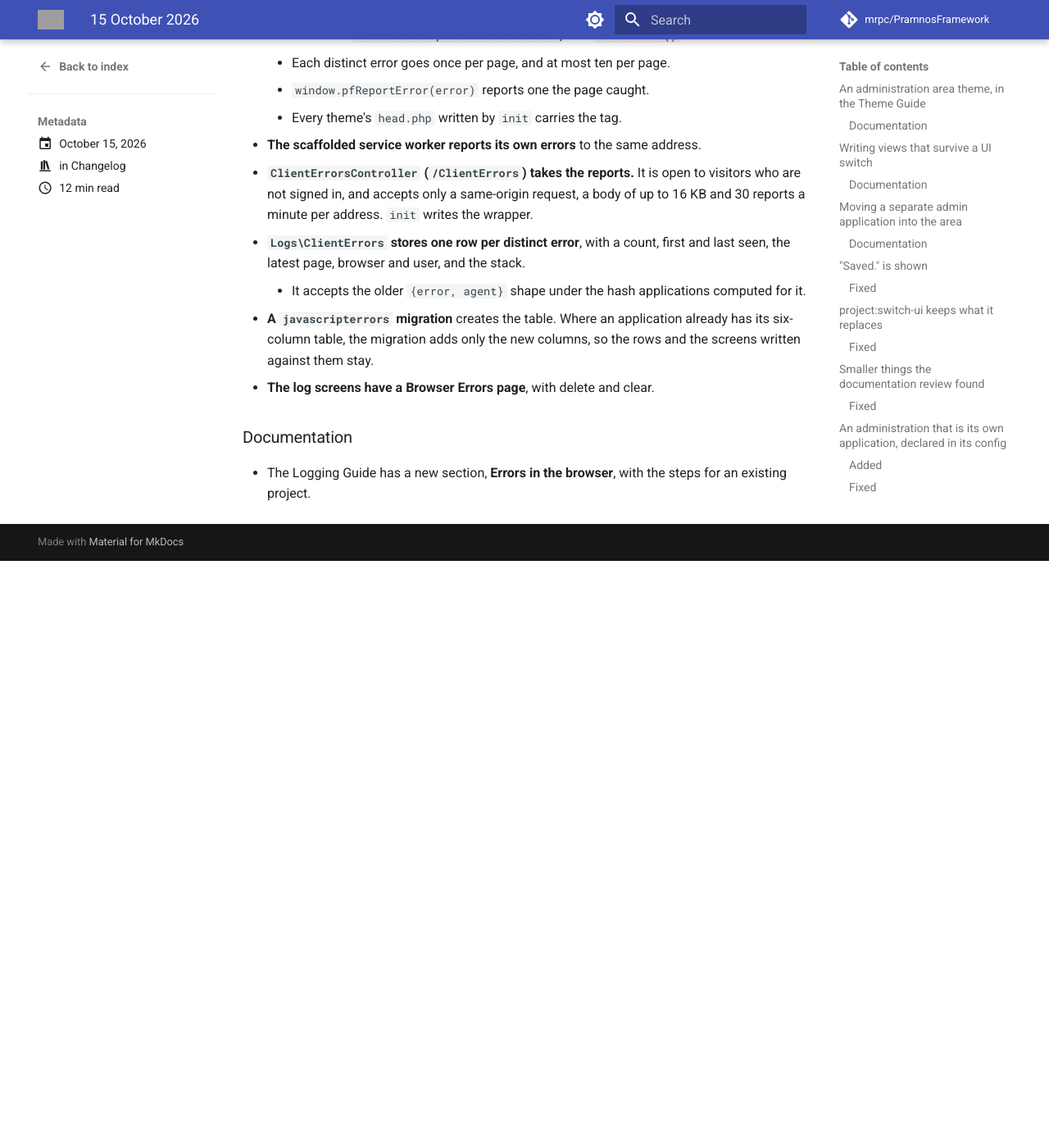
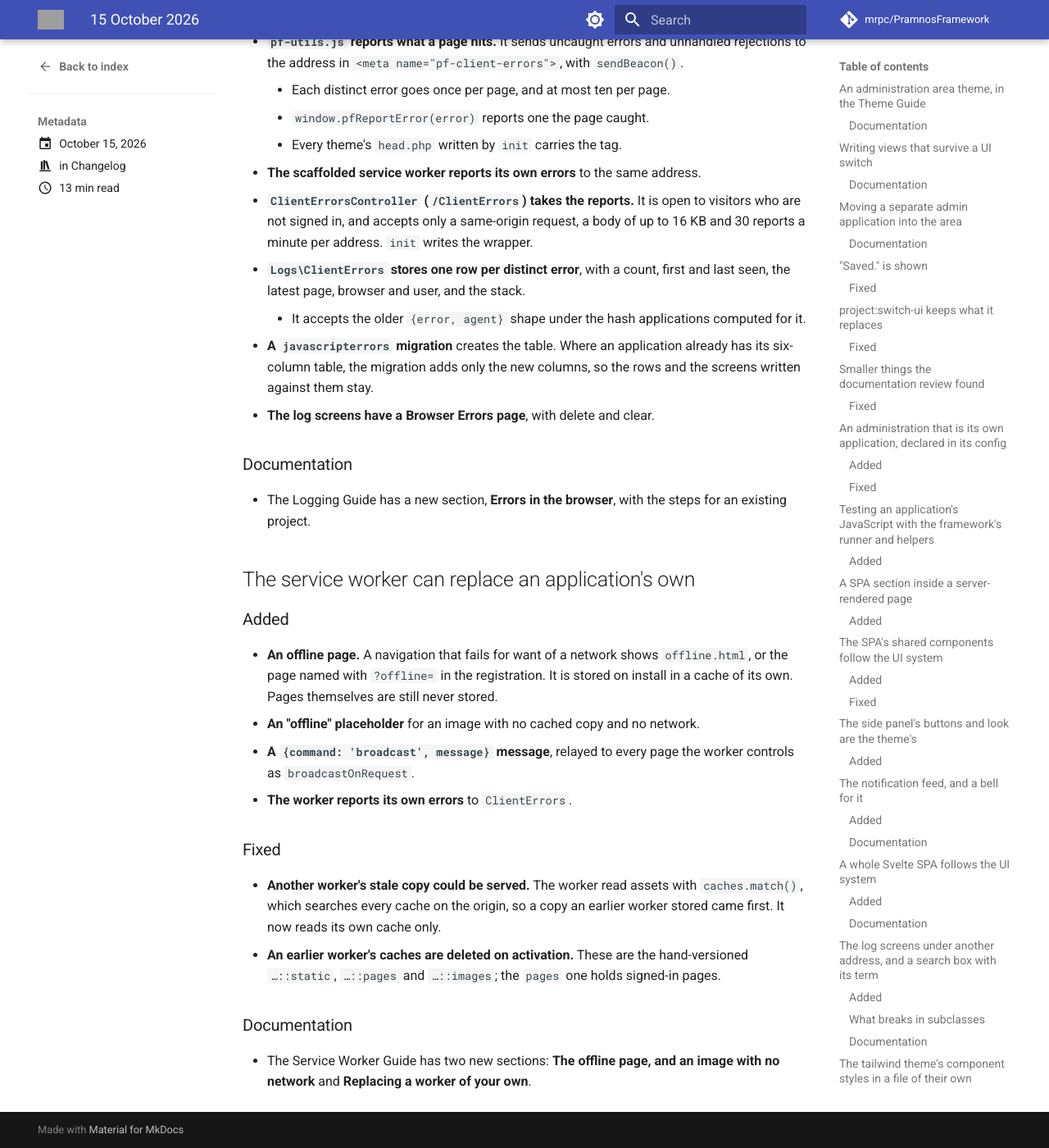
Before and after one commit to mrpc/PramnosFramework, an MkDocs documentation site: the page built from docs/version-history/posts/2026-10-15.md, in a window 1280 px wide and 1400 px high, scrolled down 11769 px. Shown: the whole window at 82% size. Built offline with MkDocs 1.6.1 and Material for MkDocs 9.7.7, drawn with Linux system fonts in a browser that asks for light colours; comment, search, counter and statistics services are not loaded; before the commit the page ends 12453 px from its top, so only the background shows below that; some of the changed text lies outside the part shown; grey boxes are pictures that could not be loaded.

Commit message:
feat(pwa): the service worker can replace an application's own — an offline page, an offline image, broadcast, its own errors reported; it reads only its own cache and deletes an earlier worker's versioned caches

````diff
--- a/docs/Pramnos_Service_Worker_Guide.md
+++ b/docs/Pramnos_Service_Worker_Guide.md
@@ -6,6 +6,8 @@ use_cases:
   - Working out why a stylesheet change is not showing up for some visitors
   - Removing a service worker from a site that already has one
   - Deciding whether to cache HTML in the browser as well as on the server
+  - Replacing a service worker of your own with the framework's, offline page included
+  - Seeing the errors the service worker itself hits
 ---
 
 # Service Worker Guide
@@ -38,9 +40,10 @@ What makes it safe to say yes to is the boundary below.
 | Method | `GET` only |
 | Origin | same-origin only |
 | Paths | anything ending `.css .js .mjs .woff .woff2 .ttf .otf .eot .png .jpg .jpeg .gif .svg .webp .avif .ico` |
+| A page (a navigation) | always from the network, **never stored**; with no network at all, the offline page |
 | Everything else | **not intercepted at all** — no `respondWith`, so the browser behaves as if there were no worker |
 
-**HTML is never touched.** That is the whole design. Once a worker caches HTML it needs a
+**HTML is never stored.** That is the whole design. Once a worker caches HTML it needs a
 list of URLs never to cache — the signed-in pages, the checkout, the profile editor — and
 that list is maintained by hand, one line at a time:
 
@@ -221,6 +224,52 @@ page is what makes it immediate.
 
 ---
 
+## The offline page, and an image with no network
+
+A navigation that fails for want of a network shows **the offline page**, one static file. That
+is `offline.html` beside the worker, or the page named in the registration:
+
+```js
+navigator.serviceWorker.register('/sw.js?offline=errors/offline.html');
+```
+
+It is stored on install, in a cache of its own (`<app>-assets-offline`) that the asset cap never
+evicts. Without such a file there is no fallback, and the browser shows its own error. Pages
+themselves are still never stored. The offline page stands in for every page; no page stands in
+for itself.
+
+An image with no cached copy and no network is drawn as a grey box that says "offline", rather
+than as a broken image.
+
+---
+
+## Replacing a worker of your own
+
+A worker this one replaces has usually left caches behind, the hand-versioned
+`v1.32::static`, `v1.32::pages` and `v1.32::images`. On activation this worker deletes every
+cache matching `LEGACY_CACHES` (`/::(?:static|pages|images)$/`). Add a pattern there if yours
+had names of another shape.
+
+That matters for two reasons:
+
+- **Privacy.** A `pages` cache holds signed-in pages.
+- **Stale copies.** `caches.match()` reads every cache on the origin, so an older worker's stale
+  copy of a stylesheet would be served first. This worker reads only its own cache.
+
+**Messages a page can send it:**
+
+| Message | What the worker does |
+|---|---|
+| `{command: 'purge'}` | Empties its asset cache |
+| `{command: 'unregister'}` | Unregisters and empties the cache |
+| `{command: 'broadcast', message}` | Sends `{command: 'broadcastOnRequest', message}` to every page it controls |
+
+**Its own errors** are reported to `ClientErrors` as kind `worker`, beside the pages' errors. A
+page cannot see what fails inside the worker. See
+[Errors in the browser](Pramnos_Logging_Guide.md#errors-in-the-browser).
+
+---
+
 ## Caching HTML as well
 
 Not scaffolded. If you add it, do not start from a **deny-list** of private paths that
--- a/docs/version-history/posts/2026-10-15.md
+++ b/docs/version-history/posts/2026-10-15.md
@@ -5,7 +5,7 @@ categories: [Changelog]
 
 # 15 October 2026
 
-Twenty entries today:
+Twenty-one entries today:
 
 - An administration area theme, in the Theme Guide
 - Writing views that survive a UI switch
@@ -27,6 +27,7 @@ Twenty entries today:
 - A template cannot change the render that included it
 - Settings forms no longer turn checkboxes on or blank settings
 - Errors in the browser are recorded
+- The service worker can replace an application's own
 
 <!-- more -->
 
@@ -423,3 +424,28 @@ A project scaffolded before adds the one line to its layout. See the Upgrade Gui
 
 - The Logging Guide has a new section, **Errors in the browser**, with the steps for an existing
   project.
+
+## The service worker can replace an application's own
+
+### Added
+
+- **An offline page.** A navigation that fails for want of a network shows `offline.html`, or
+  the page named with `?offline=` in the registration. It is stored on install in a cache of its
+  own. Pages themselves are still never stored.
+- **An "offline" placeholder** for an image with no cached copy and no network.
+- **A `{command: 'broadcast', message}` message**, relayed to every page the worker controls as
+  `broadcastOnRequest`.
+- **The worker reports its own errors** to `ClientErrors`.
+
+### Fixed
+
+- **Another worker's stale copy could be served.** The worker read assets with `caches.match()`,
+  which searches every cache on the origin, so a copy an earlier worker stored came first. It
+  now reads its own cache only.
+- **An earlier worker's caches are deleted on activation.** These are the hand-versioned
+  `…::static`, `…::pages` and `…::images`; the `pages` one holds signed-in pages.
+
+### Documentation
+
+- The Service Worker Guide has two new sections: **The offline page, and an image with no
+  network** and **Replacing a worker of your own**.
````
Also changed, not shown: 2 other files.
